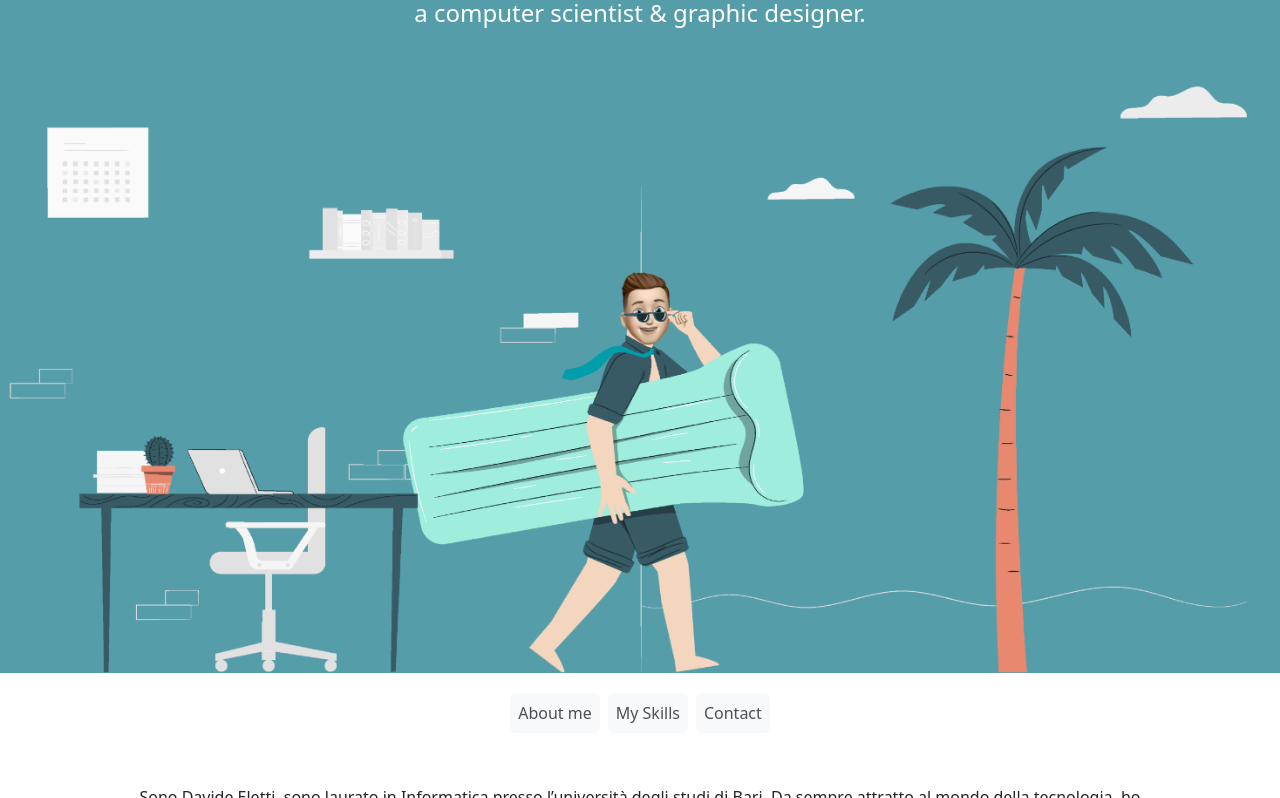
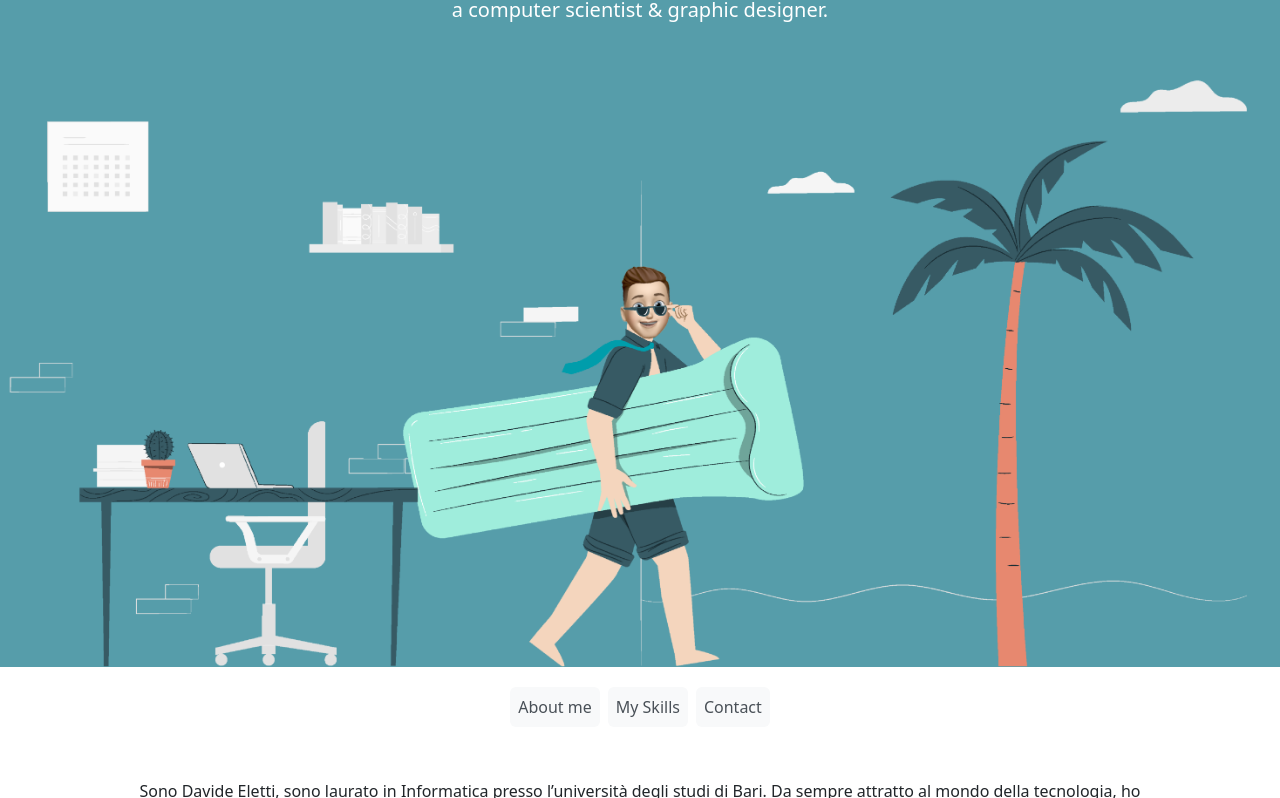
Before and after one commit to elettidavide/mysite, a plain HTML site: page index.html in a window 1280 px wide. Shown: the part 89-887 px from the top of the page. Drawn offline with nearby package versions, Linux system fonts and the light colour scheme.

Commit message:
Update index.html

```diff
--- a/index.html
+++ b/index.html
@@ -29,7 +29,7 @@
 
     <div class="imagetexttop text-white">
         <p class="fs-1 fw-lighter pt-4 m-0 text-center">I'm Davide</p>
-        <p class="fs-4 fw-lighter pb-4 m-0 text-center">a computer scientist & graphic designer.</p>
+        <p class="fs-5 fw-lighter pb-4 m-0 text-center">a computer scientist & graphic designer.</p>
         <img src="./images/imgtop.png" class="img-fluid m-0 p-0" alt="imagetop" height="700" width="1900">
     </div>
 
```
